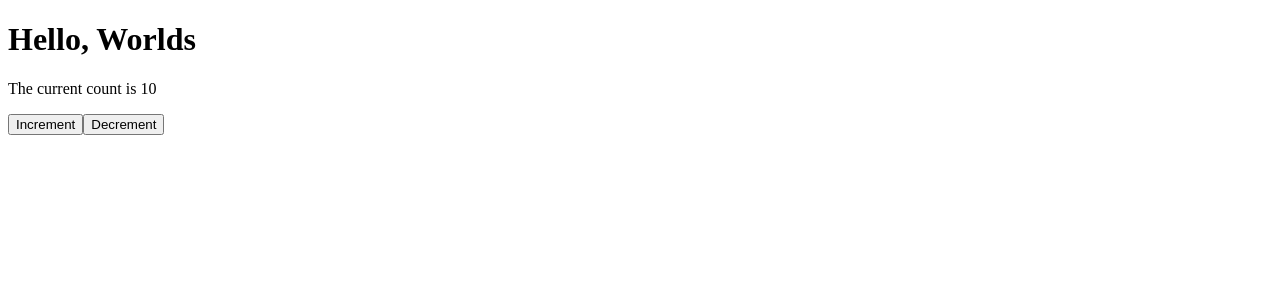
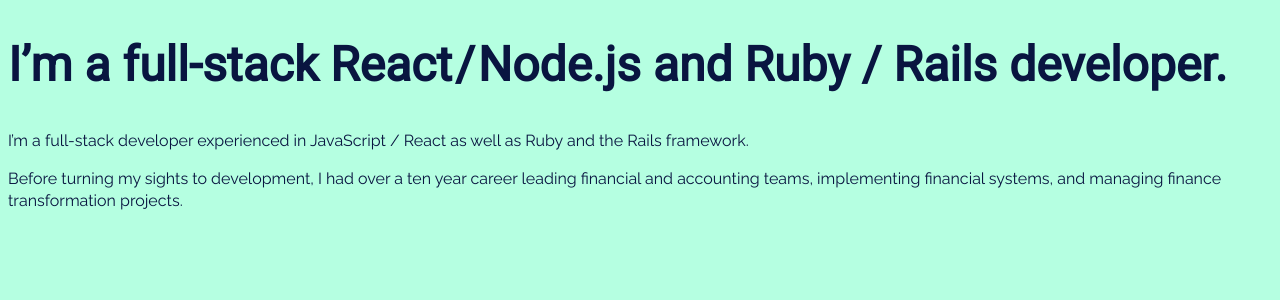
Before and after one commit to rmcook/portfolio, a React (Vite) app: page / in a window 1280 px wide. Shown: the top 300 px of the page. Built offline with nearby package versions, Linux system fonts and the light colour scheme.

Commit message:
Add Sass and organize files

```diff
--- a/package.json
+++ b/package.json
@@ -18,6 +18,7 @@
     "@babel/plugin-proposal-class-properties": "^7.4.4",
     "@babel/preset-env": "^7.4.5",
     "@babel/preset-react": "^7.0.0",
-    "parcel-bundler": "^1.12.3"
+    "parcel-bundler": "^1.12.3",
+    "sass": "^1.20.3"
   }
 }
--- a/src/app.js
+++ /dev/null
@@ -1,8 +0,0 @@
-import React from 'react'
-import Counter from './counter.js'
-
-function App() {
-  return <Counter count={10} />
-}
-
-export default App
--- /dev/null
+++ b/src/components/App.js
@@ -0,0 +1,8 @@
+import React from 'react'
+import Intro from './Intro'
+
+function App() {
+  return <Intro />
+}
+
+export default App
--- /dev/null
+++ b/src/components/Intro.js
@@ -0,0 +1,17 @@
+import React from 'react'
+
+function Intro() {
+  return (
+    <section>
+      <h1>I’m a full-stack React / Node.js and Ruby / Rails developer.</h1>
+      <p>I’m a full-stack developer experienced in JavaScript / React as well
+        as Ruby and the Rails framework.</p>
+      <p>Before turning my sights to development, I had
+        over a ten year career leading financial and accounting teams, implementing
+        financial systems, and managing finance transformation projects.
+      </p>
+    </section>
+  )
+}
+
+export default Intro
--- a/src/counter.js
+++ /dev/null
@@ -1,35 +0,0 @@
-import React from 'react'
-
-class Counter extends React.Component {
-  state = {
-    count: this.props.count || 0
-  }
-
-  updateCount = increment => {
-    const { count } = this.state
-
-    if (increment) {
-      this.setState({
-        count: count + 1
-      })
-    } else {
-      this.setState({
-        count: count - 1
-      })
-    }
-  }
-
-  render() {
-    const { count } = this.state
-
-    return (
-      <div>
-        <p>The current count is {count}</p>
-        <button onClick={() => this.updateCount(true)}>Increment</button>
-        <button onClick={() => this.updateCount(false)}>Decrement</button>
-      </div>
-    )
-  }
-}
-
-export default Counter
--- a/src/index.html
+++ b/src/index.html
@@ -1,13 +1,16 @@
 <!DOCTYPE html>
-<html lang="en">
+<html>
   <head>
-    <meta charset="UTF-8" />
-    <meta name="viewport" content="width=device-width, initial-scale=1.0" />
-    <meta http-equiv="X-UA-Compatible" content="ie=edge" />
+    <meta charset="UTF-8">
+    <meta name="viewport" content="width=device-width,initial-scale=1">
+
     <title>Michael Cook - Portfolio</title>
+    <meta name="author" content="Michael Cook">
+    <meta name="description" content="Michael Cook is a full-stack developer experienced in JavaScript / React as well as Ruby and the Rails framework.">
+    <meta name="keywords" content="R. Michael Cook, Michael Cook, Portfolio, JavaScript, React, Ruby, Rails">
+    <link href="https://fonts.googleapis.com/css?family=Roboto|Raleway&display=swap" rel="stylesheet">
   </head>
   <body>
-    <h1>Hello, Worlds</h1>
     <div id="root"></div>
     <script src="index.js"></script>
   </body>
--- a/src/index.js
+++ b/src/index.js
@@ -1,5 +1,6 @@
 import React from 'react'
 import ReactDOM from 'react-dom'
-import App from './app.js'
+import App from './components/App'
+import './stylesheets/index.scss'
 
 ReactDOM.render(<App />, document.getElementById('root'))
--- /dev/null
+++ b/src/stylesheets/index.scss
@@ -0,0 +1,80 @@
+@import '_colors';
+@import '_variables';
+
+body {
+  background-color: #B5FFE1;
+
+  font-size: 16px;
+  line-height: 1.25;
+  font-family: 'Raleway', sans-serif;
+  color: #091540;
+
+  @media (min-width: 43.75em) {
+    line-height: 1.375;
+    /* equivalent to 22px */
+  }
+}
+
+h1, h2, h3 {
+  font-family: 'Roboto', sans-serif;
+  font-weight: bold;
+}
+
+h1 {
+  font-size: 2em;
+  /* 2x body copy size = 32px */
+  line-height: 1.25;
+  /* 45px / 36px */
+
+  @media (min-width: 43.75em) {
+    font-size: 2.5em;
+    /* 2.5x body copy size = 40px */
+    line-height: 1.125;
+  }
+
+  @media (min-width: 56.25em) {
+    font-size: 3em;
+    /* 3x body copy size = 48px */
+    line-height: 1.05;
+    /* keep to a multiple of the 20px line height
+    and something more appropriate for display headings */
+  }
+}
+
+h2 {
+  font-size: 1.625em;
+  /* 1.625x body copy size = 26px */
+  line-height: 1.15384615;
+  /* 30px / 26px */
+
+  @media (min-width: 43.75em) {
+    font-size: 2em;
+    /* 2x body copy size = 32px */
+    line-height: 1.25;
+  }
+
+  @media (min-width: 56.25em) {
+    font-size: 2.25em;
+    /* 2.25x body copy size = 36px */
+    line-height: 1.25;
+  }
+}
+
+h3 {
+  font-size: 1.375em;
+  /* 1.375x body copy size = 22px */
+  line-height: 1.13636364;
+  /* 25px / 22px */
+
+  @media (min-width: 43.75em) {
+    font-size: 1.5em;
+    /* 1.5x body copy size = 24px */
+    line-height: 1.25;
+  }
+
+  @media (min-width: 56.25em) {
+    font-size: 1.75em;
+    /* 1.75x body copy size = 28px */
+    line-height: 1.25;
+  }
+}
```
Also changed, not shown: src/stylesheets/_colors.scss (added), src/stylesheets/_variables.scss (added), 1 other file (tests, documents, lock files or other folders).
